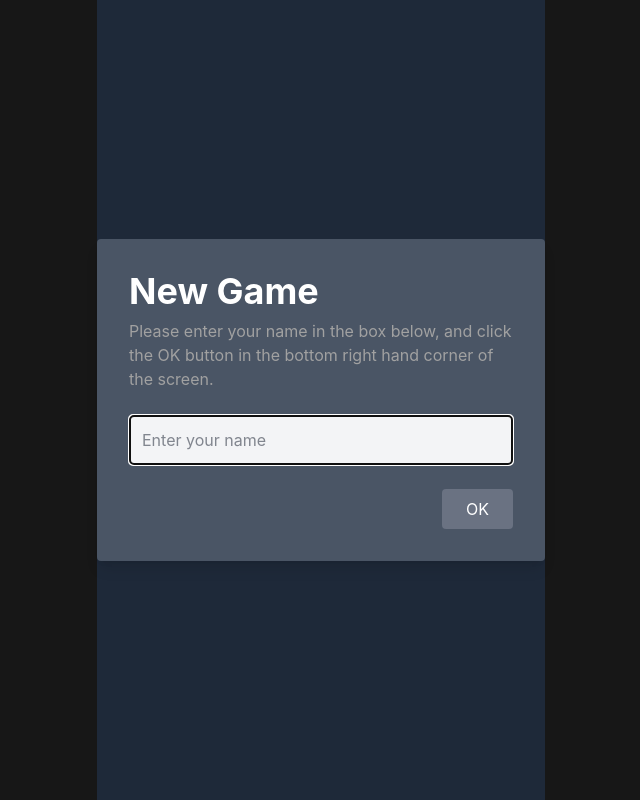
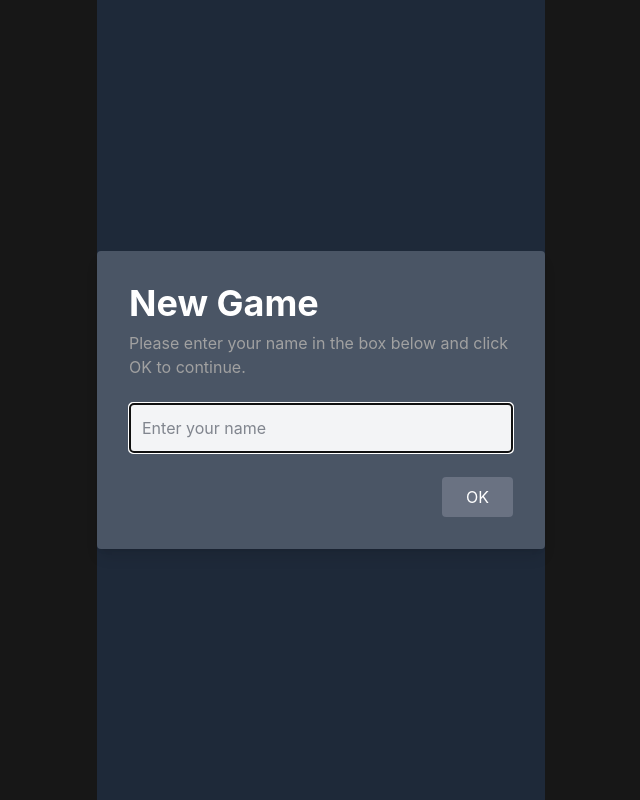
Before and after one commit to wpinrui/grand-prix-universe, a React (Vite) app: page / in a window 1280 px wide. Both pictures are taken after a click on the button "New Game". Shown: the whole page, without its empty margins (319-959 px from the left). Built offline with nearby package versions, Linux system fonts and the light colour scheme.

Commit message:
fix: simplify instruction text to avoid misleading UX copy

```diff
--- a/src/renderer/screens/PlayerNameScreen.tsx
+++ b/src/renderer/screens/PlayerNameScreen.tsx
@@ -30,8 +30,7 @@ export function PlayerNameScreen() {
       <form onSubmit={handleSubmit} className="bg-gray-600 p-8 rounded shadow-lg w-full max-w-md">
         <h1 className="text-xl font-bold text-white mb-4">New Game</h1>
         <p className="text-gray-200 mb-6">
-          Please enter your name in the box below, and click the OK button in the bottom right hand
-          corner of the screen.
+          Please enter your name in the box below and click OK to continue.
         </p>
         <input
           ref={inputRef}
```
